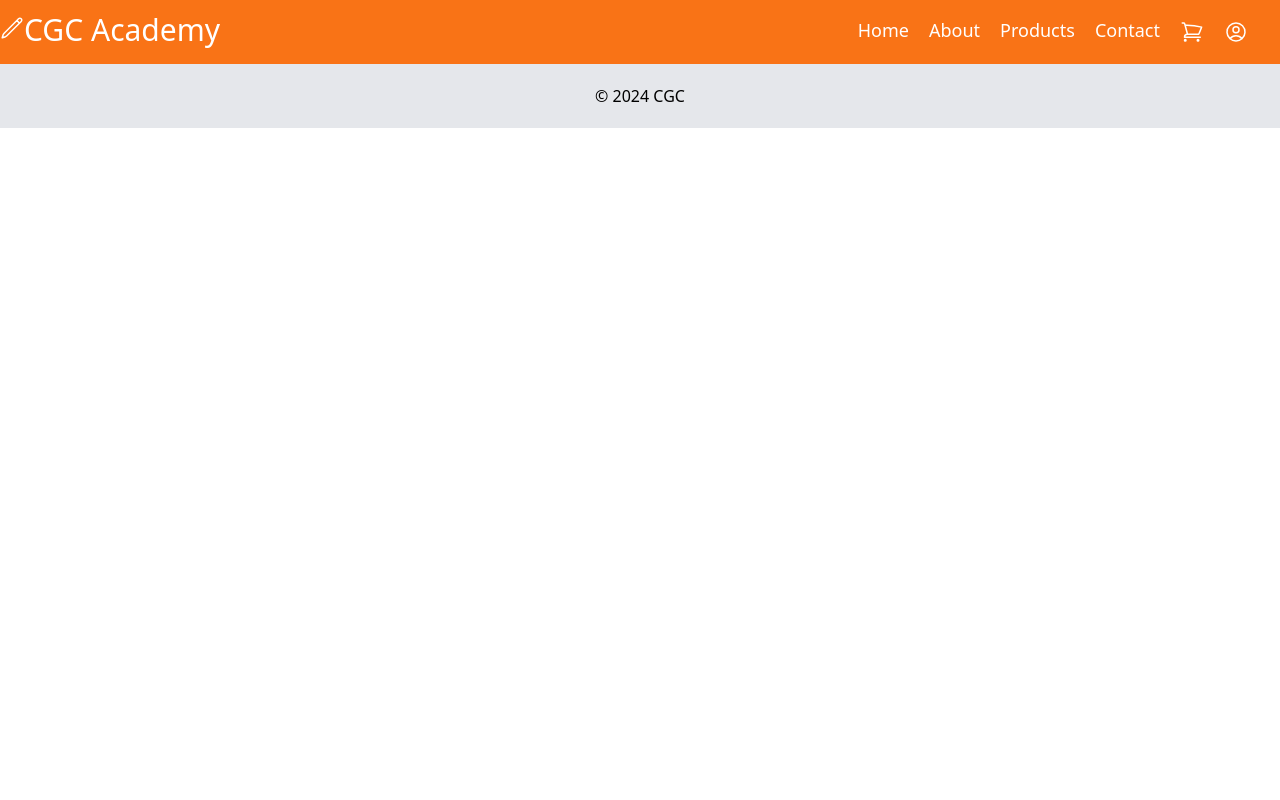
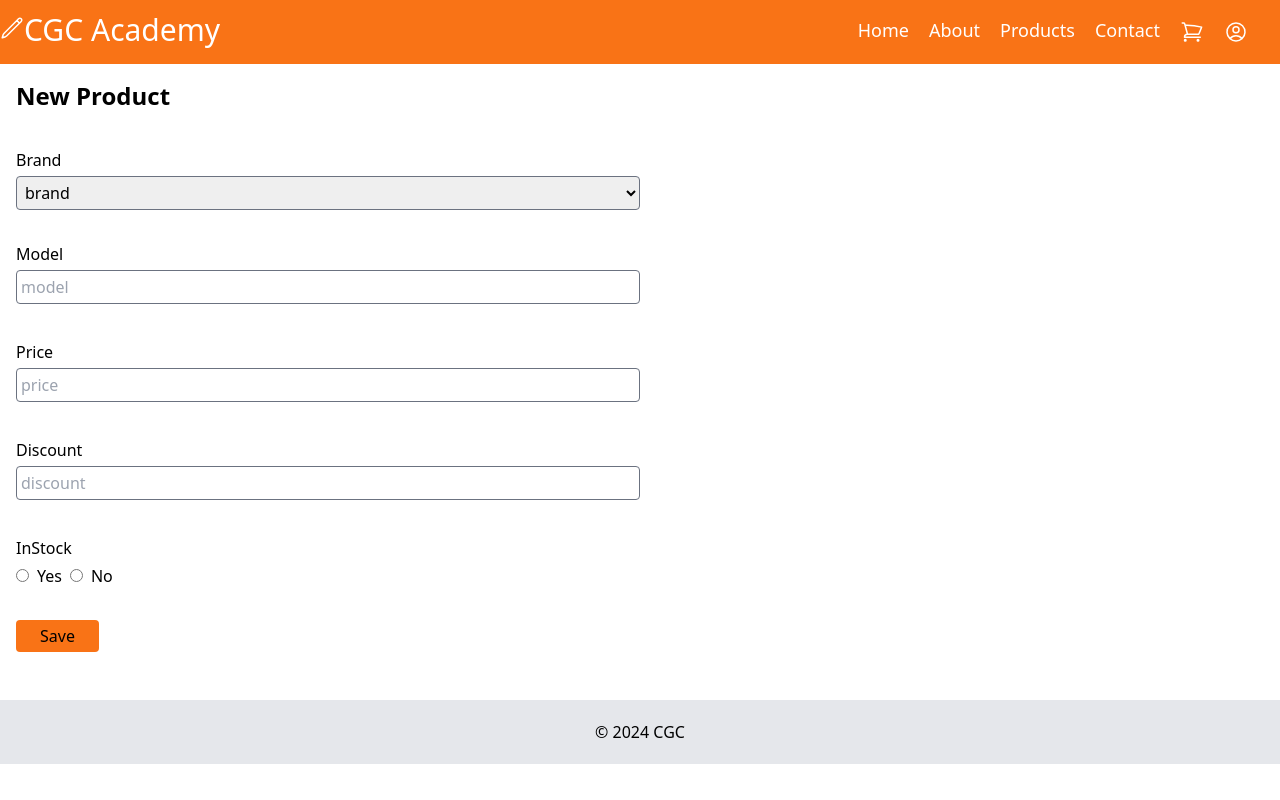
Before and after one commit to Rizwanishere/cgc-react, a React (Vite) app: page /products/new in a window 1280 px wide. Built offline with nearby package versions, Linux system fonts and the light colour scheme; no server answers.

Commit message:
Add New Product

```diff
--- a/src/MainApp.jsx
+++ b/src/MainApp.jsx
@@ -7,6 +7,7 @@ import NotFound from "./NotFound";
 import UserList from "./User/UserList";
 import ProductList from "./Product/ProductList";
 import ProductDetail from "./Product/ProductDetail";
+import NewProduct from "./Product/NewProduct";
 
 function MainApp() {
   return (
@@ -17,6 +18,7 @@ function MainApp() {
         <Route path="/contact" element={<Contact />} />
         <Route path="/products" element={<ProductList />} />
         <Route path="/products/:id" element={<ProductDetail />} />
+        <Route path="/products/new" element={<NewProduct/>}></Route>
         <Route path="/users" element={<UserList />} />
 
         <Route path="*" element={<NotFound />} />
--- /dev/null
+++ b/src/Product/NewProduct.jsx
@@ -0,0 +1,139 @@
+import axios from "axios";
+import { useState } from "react";
+import { useNavigate } from "react-router-dom";
+import Error from "../util/Error";
+import ShouldRender from "../util/ShouldRender";
+
+function NewProduct() {
+  const [product, setProduct] = useState({
+    brand: "",
+    model: "",
+    price: "",
+    discount: "",
+    inStock: false,
+  });
+  const [hasError, setError] = useState(false);
+  const [success, setSuccess] = useState(false);
+
+  const onInputChange = (evt) => {
+    const newState = { ...product, [evt.target.name]: evt.target.value };
+    setProduct(newState);
+  };
+
+  const navigate = useNavigate();
+
+  const onSaveBtn = async () => {
+    try {
+      const url = "http://localhost:3000/products";
+      await axios.post(url, product);
+      setSuccess(true);
+      setProduct({
+        brand: "",
+        model: "",
+        price: "",
+        discount: "",
+        inStock: false,
+      });
+      //   navigate("/products"); // Redirects to products page
+    } catch {
+      setError(true);
+    }
+  };
+
+  return (
+    <div className="m-2 p-2">
+      <ShouldRender when={success}>
+        <div className="py-2 my-4 w-1/2 bg-green-500 text-white rounded text-center font-semibold">
+          Successfully saved data
+        </div>
+      </ShouldRender>
+
+      <ShouldRender when={hasError}>
+        <Error />
+      </ShouldRender>
+
+      <h1 className="text-2xl font-bold">New Product</h1>
+      <div className="mt-8 mb-7">
+        <label className="block py-1">Brand</label>
+        <select
+          name="brand"
+          value={product.brand}
+          onChange={onInputChange}
+          className="border border-gray-500 p-1 w-1/2 rounded"
+        >
+          <option value="">brand</option>
+          <option value="Apple">Apple</option>
+          <option value="Samsung">Samsung</option>
+          <option value="Google">Google</option>
+          <option value="Oneplus">Oneplus</option>
+        </select>
+      </div>
+
+      <div className="mb-8">
+        <label className="block py-1">Model</label>
+        <input
+          name="model"
+          value={product.model}
+          onChange={onInputChange}
+          className="border border-gray-500 p-1 w-1/2 rounded"
+          placeholder="model"
+          type="text"
+        />
+      </div>
+
+      <div className="mb-8">
+        <label className="block py-1">Price</label>
+        <input
+          name="price"
+          value={product.price}
+          onChange={onInputChange}
+          className="border border-gray-500 p-1 w-1/2 rounded"
+          placeholder="price"
+          type="text"
+        />
+      </div>
+
+      <div className="mb-8">
+        <label className="block py-1">Discount</label>
+        <input
+          name="discount"
+          value={product.discount}
+          onChange={onInputChange}
+          className="border border-gray-500 p-1 w-1/2 rounded"
+          placeholder="discount"
+          type="text"
+        />
+      </div>
+
+      <div className="mb-8">
+        <label className="block py-1">InStock</label>
+
+        <input
+          type="radio"
+          name="inStock"
+          value="true"
+          onChange={onInputChange}
+        />
+        <label className="py-1 m-2">Yes</label>
+
+        <input
+          type="radio"
+          name="inStock"
+          value="false"
+          onChange={onInputChange}
+        />
+        <label className="py-1 m-2">No</label>
+      </div>
+
+      <div className="mb-8">
+        <button
+          onClick={onSaveBtn}
+          className="bg-orange-500 hover:bg-orange-600 rounded px-6 py-1 focus:ring-4 focus:ring-gray-400"
+        >
+          Save
+        </button>
+      </div>
+    </div>
+  );
+}
+export default NewProduct;
--- a/src/Product/ProductItem.jsx
+++ b/src/Product/ProductItem.jsx
@@ -111,7 +111,7 @@ function ProductItem({ product }) {
 
   useEffect(()=>{
     setSrc(product.image || NoProductImg)
-  })
+  },[product])
 
   return (
     <div className="m-2 w-full max-w-sm bg-white border border-gray-200 rounded-lg shadow">
--- a/src/Product/ProductList.jsx
+++ b/src/Product/ProductList.jsx
@@ -1,5 +1,6 @@
 import { useEffect, useState } from "react";
 import axios from "axios";
+import { Link } from "react-router-dom";
 import Error from "../util/Error";
 import ShouldRender from "../util/ShouldRender";
 import ProductItem from "./ProductItem";
@@ -22,17 +23,18 @@ function ProductList() {
     if (page < metadata.pages) setPage(page + 1);
   };
 
-  const fetchData = () => {
+  const fetchData = async () => {
     const url = `http://localhost:3000/products/page/${page}/size/9?search=${search}&sort=${sort}&direction=${direction}`;
-    axios
-      .get(url)
-      .then((res) => {
-        setProducts(res.data.data);
-        setMetadata(res.data.metadata);
-        setError(false);
-      })
-      .catch((err) => setError(true))
-      .finally(() => setLoading(false));
+    try {
+      const res = await axios.get(url);
+      setProducts(res.data.data);
+      setMetadata(res.data.metadata);
+      setError(false);
+    } catch (err) {
+      setError(true);
+    } finally {
+      setLoading(false);
+    }
   };
 
   useEffect(() => {
@@ -165,6 +167,13 @@ function ProductList() {
             <option value="discount:desc">Discount High to Low</option>
           </select>
         </div>
+
+        <Link
+          to="/products/new"
+          className="bg-orange-500 hover:bg-orange-600 m-2 p-2 pt-3 rounded ml-4 text-white focus:ring-4 focus:ring-gray-400"
+        >
+          Add Product
+        </Link>
       </div>
 
       <ShouldRender when={loading}>
```
